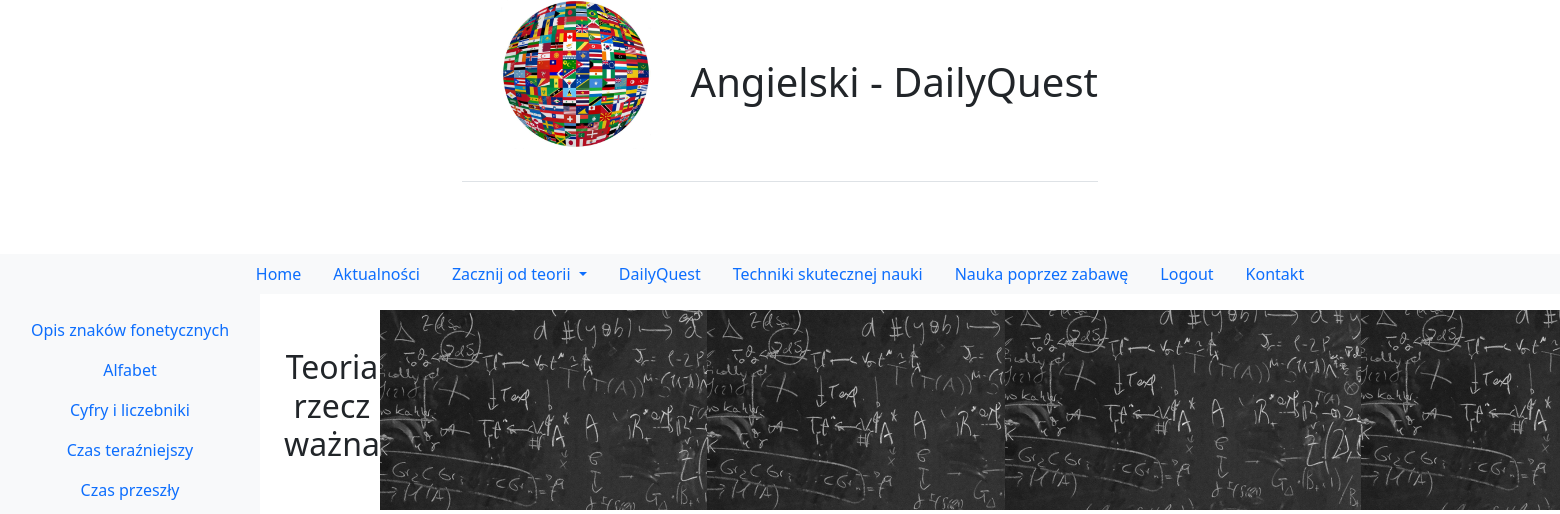
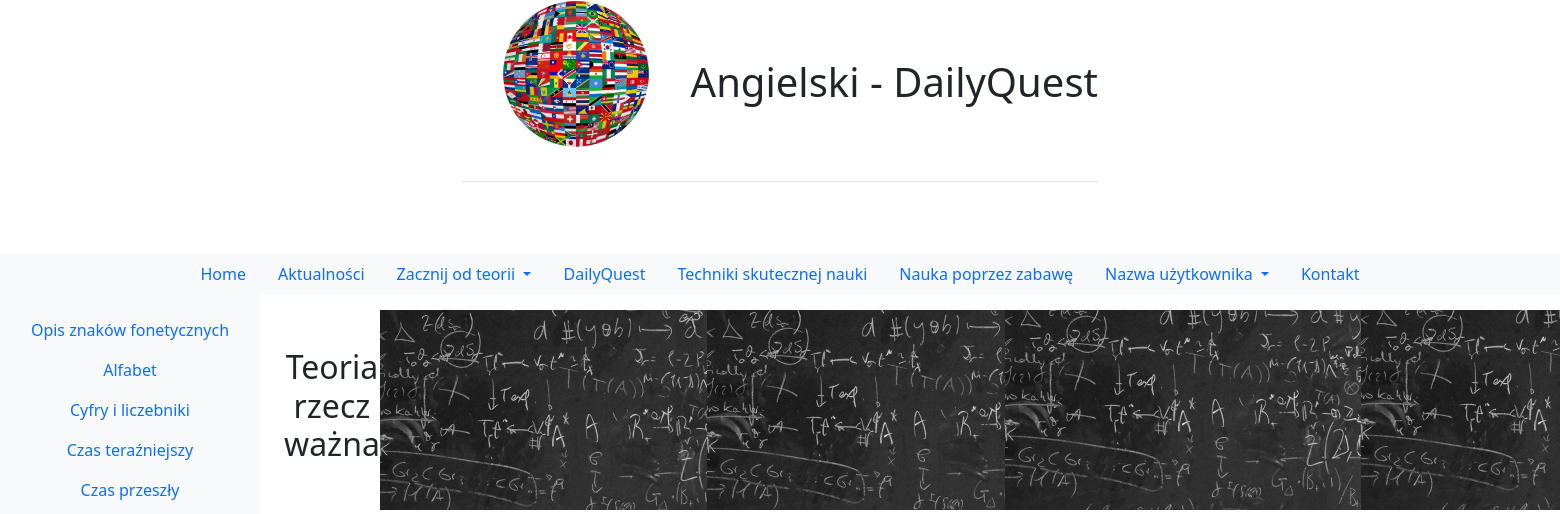
Before and after one commit to MaksymilianLach1990/english_website, a Django app: page /theory/ in a window 1560 px wide; the page is wider, and only the part inside the window is pictured. Shown: the part 73-587 px from the top of that part. Run offline with Django 4.2, Linux system fonts and the light colour scheme; the visitor is signed in with stand-in values (Sample User, id 1).

Commit message:
Add user menu

```diff
--- a/english_webside/home_page/templates/home_page/navbar.html
+++ b/english_webside/home_page/templates/home_page/navbar.html
@@ -36,8 +36,16 @@
       <a class="nav-link" href="#">Nauka poprzez zabawę</a>
     </li>
     {% if user.is_authenticated %}
-    <li class="nav-item">
-      <a class="nav-link" href="{% url 'logout' %}">Logout</a>
+    <li class="nav-item dropdown">
+      <a class="nav-link dropdown-toggle" href="#" id="navbarDropdown" role="button" data-bs-toggle="dropdown" aria-expanded="false">
+        Nazwa użytkownika
+      </a>
+      <ul class="dropdown-menu" aria-labelledby="navbarDropdown">
+        <li><a class="dropdown-item" href="#">Profil</a></li>
+        <li><a class="dropdown-item" href="#">Opcje konta</a></li>
+        <li><hr class="dropdown-divider"></li>
+        <li><a class="dropdown-item" href="{% url 'logout' %}">Logout</a></li>
+      </ul>
     </li>
     {% else %}
     <li class="nav-item">
```
